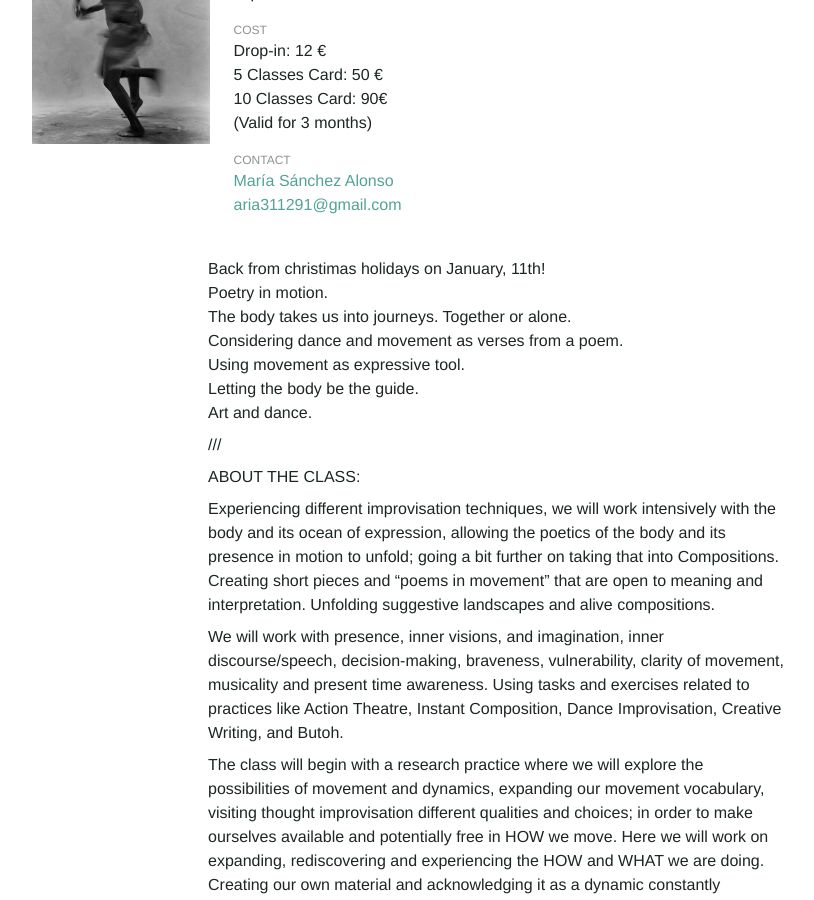
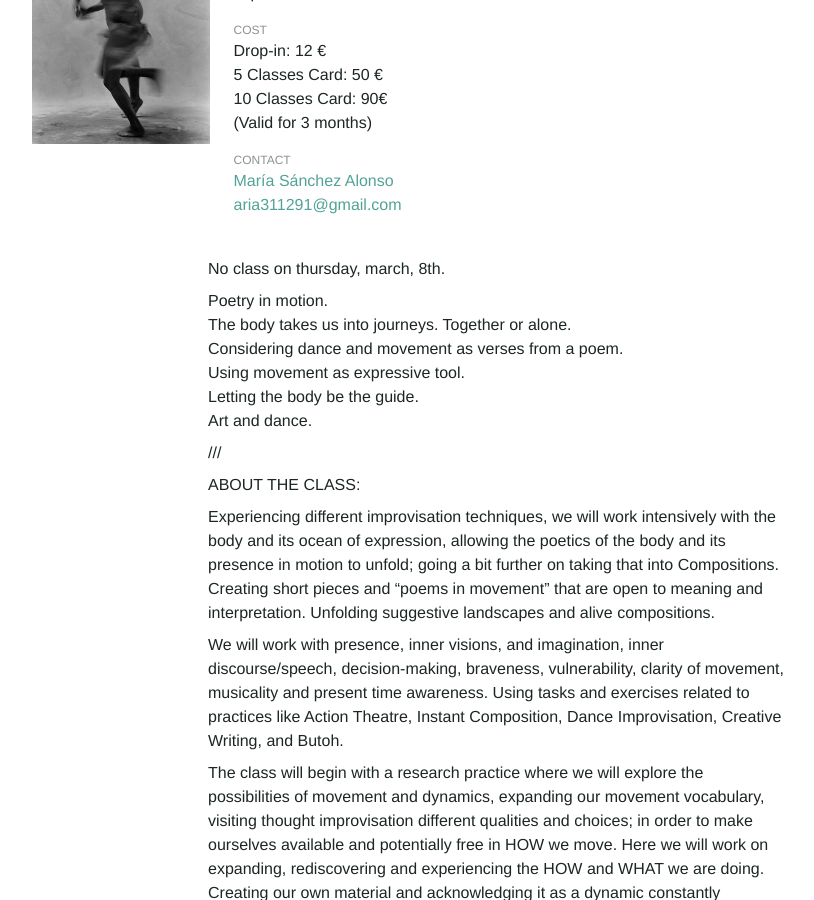
Before and after one commit to Kriesse/urbanraum, a Jekyll site: the page built from _classes/the_poetic_body.md, in a window 1280 px wide and 900 px high, scrolled down 452 px. Shown: the whole window, without its empty margins (144-958 px from the left). Built offline with Jekyll 4.4.1, drawn with Linux system fonts in a browser that asks for light colours; nearby versions of some CDN libraries.

Commit message:
Update the_poetic_body.md

```diff
--- a/_classes/the_poetic_body.md
+++ b/_classes/the_poetic_body.md
@@ -34,7 +34,8 @@ price_de: |
 
 description_en: |
 
-  Back from christimas holidays on January, 11th!
+  No class on thursday, march, 8th.
+
   Poetry in motion.
   The body takes us into journeys. Together or alone.
   Considering dance and movement as verses from a poem.
```
